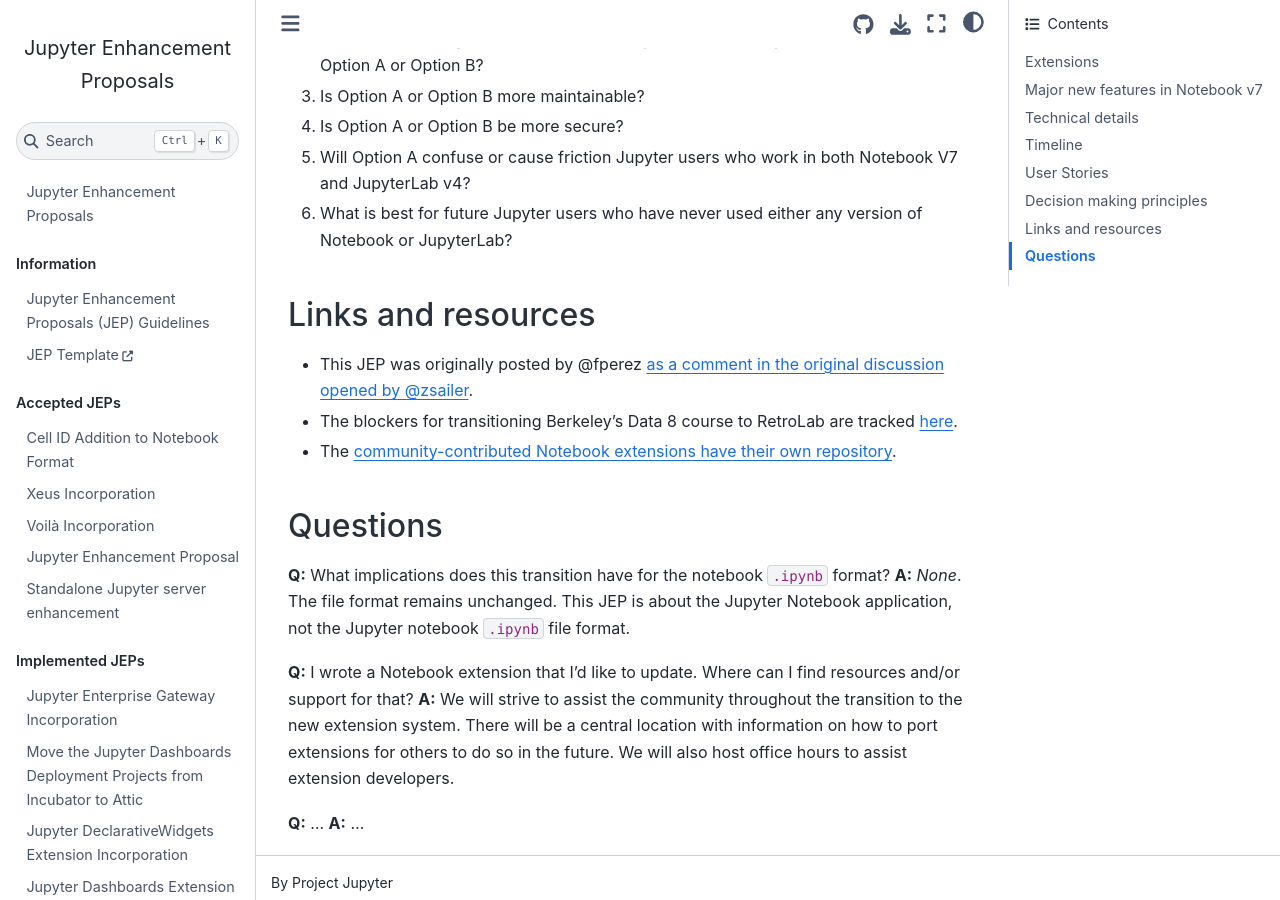
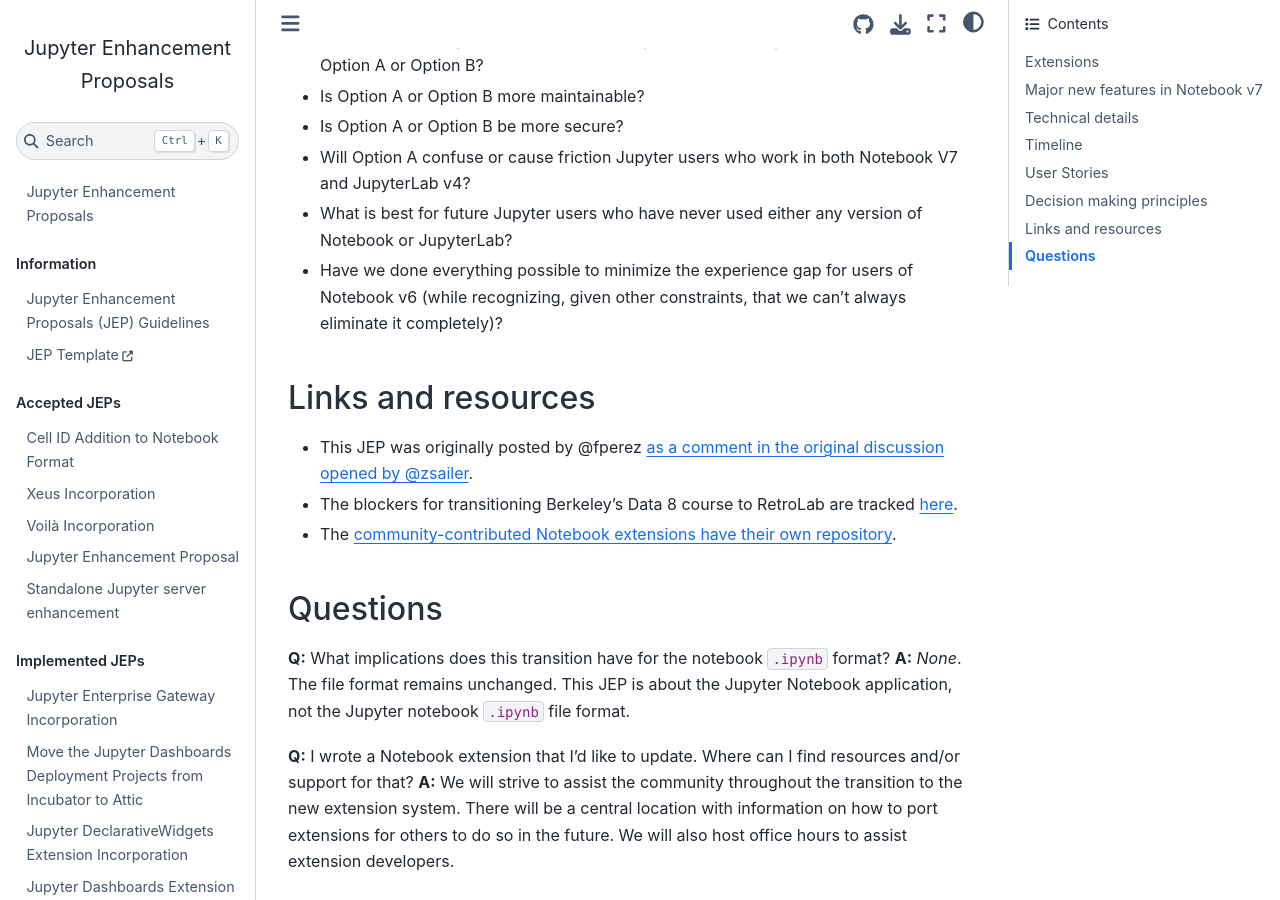
Before and after one commit to jupyter/enhancement-proposals, a Jupyter Book: the page built from NN-notebook-v7/notebook-v7.md, in a window 1280 px wide and 900 px high, scrolled down 5171 px. Built offline with Jupyter Book 1.0.4 settings and Sphinx 7.4.7 and the Sphinx Book theme 1.1.4, drawn with Linux system fonts in a browser that asks for light colours.

Commit message:
update to bullets, add experience gap to decision

```diff
--- a/NN-notebook-v7/notebook-v7.md
+++ b/NN-notebook-v7/notebook-v7.md
@@ -107,12 +107,13 @@
 
 There will always be tradeoffs between these two options. To help us make these tradeoffs, we propose to look at the following questions:
 
-1. Is Option A or Option B be more accessible?
-2. If we were to design this from scratch today, would our design work and look more like Option A or Option B?
-3. Is Option A or Option B more maintainable?
-4. Is Option A or Option B be more secure?
-5. Will Option A confuse or cause friction Jupyter users who work in both Notebook V7 and JupyterLab v4?
-6. What is best for future Jupyter users who have never used either any version of Notebook or JupyterLab?
+* Is Option A or Option B be more accessible?
+* If we were to design this from scratch today, would our design work and look more like Option A or Option B?
+* Is Option A or Option B more maintainable?
+* Is Option A or Option B be more secure?
+* Will Option A confuse or cause friction Jupyter users who work in both Notebook V7 and JupyterLab v4?
+* What is best for future Jupyter users who have never used either any version of Notebook or JupyterLab?
+* Have we done everything possible to minimize the experience gap for users of Notebook v6 (while recognizing, given other constraints, that we can't always eliminate it completely)?
 
 ## Links and resources
 
```
